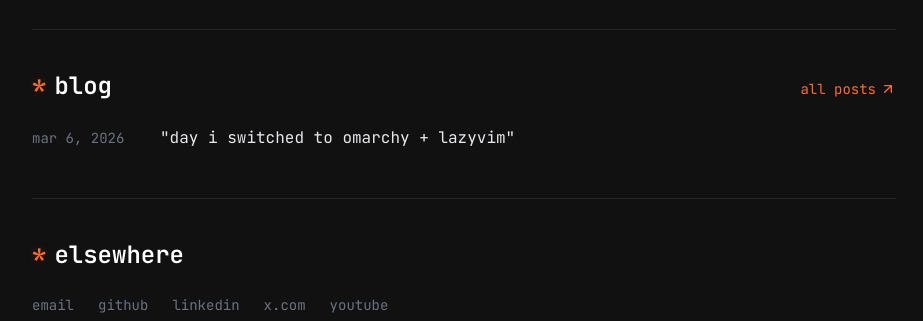
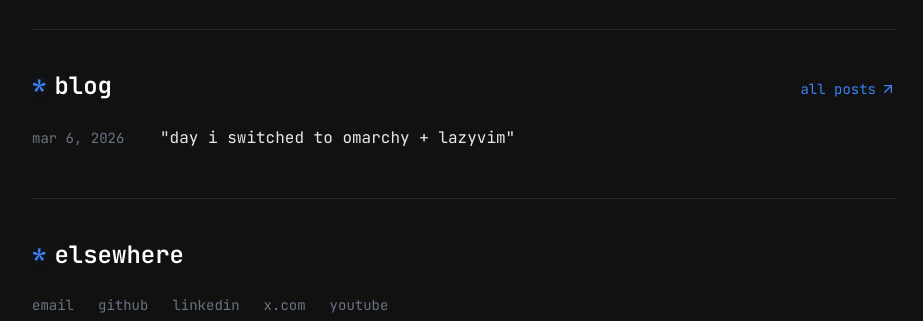
Before and after one commit to arka6fx/arka6fx.com, a Next.js app: page / in a window 1280 px wide. Shown: the part 359-680 px from the top of the page, without its empty margins (176-1099 px from the left). Built offline with nearby package versions, Linux system fonts and the light colour scheme.

Commit message:
feat: change theme to blue, remove github workflows

```diff
--- a/src/app/globals.css
+++ b/src/app/globals.css
@@ -5,7 +5,7 @@
   --font-mono: var(--font-jetbrains-mono), monospace;
   --color-background: var(--background);
   --color-foreground: var(--foreground);
-  --color-accent: #ff6b35;
+  --color-accent: #3b82f6;
 }
 
 :root {
@@ -90,12 +90,12 @@ body {
 
 .prose-tuned-mono :where(blockquote):not(:where([class~="not-prose"],[class~="not-prose"] *)) {
   font-style: normal;
-  border-left-color: #ff6b35;
+  border-left-color: #3b82f6;
   padding-left: 1.5em;
 }
 
 .accent-glow {
-  text-shadow: 0 0 10px rgba(255, 107, 53, 0.2);
+  text-shadow: 0 0 10px rgba(59, 130, 246, 0.2);
 }
 
 @keyframes fadeInUp {
```
